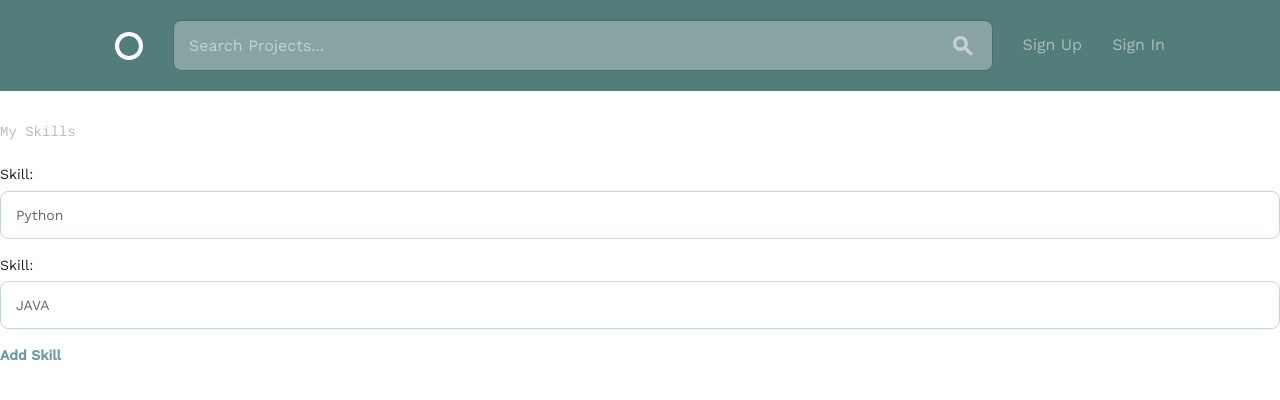
After one commit to taylorculver/Django_Team_Builder, a Django app: page /accounts/test/1/ in a window 1280 px wide. The commit adds this page. Shown: the top 400 px of the page. Run offline with Django 3.2, Linux system fonts and the light colour scheme; data comes from the database, SQL or seed files in the repository; both versions use the stored data as it was after the commit; parts of the project's set-up code (start-up, migrations or seed data) failed here and were passed over; some libraries are stand-ins or nearby versions.

Commit message:
View Profile Template Completed

```diff
--- a/team_builder/accounts/models.py
+++ b/team_builder/accounts/models.py
@@ -28,6 +28,7 @@ class Profile(models.Model):
         return self.username
 
 
+# from accounts.models import Skill -- to use in Python Shell
 class Skill(models.Model):
     """Model for listing user skills"""
     profile = models.ForeignKey(
--- /dev/null
+++ b/team_builder/accounts/templates/accounts/formsetfactorytest.html
@@ -0,0 +1,20 @@
+{% extends "layout.html" %}
+{% load bootstrap3 %}
+
+{% block body_content %}
+  <form enctype="multipart/form-data" method="POST">
+  {% csrf_token %}
+
+        <div class="circle--secondary--module">
+        <h4>My Skills</h4>
+        <ul class="circle--clone--list">
+          <li>
+{#            <input type="text" placeholder="Skill" />#}
+            {{ formset }}
+            <a class="circle--clone--add">Add Skill</a>
+            <a class="circle--clone--remove">Remove</a>
+          </li>
+        </ul>
+      </div>
+  </form>
+{% endblock %}
--- a/team_builder/accounts/urls.py
+++ b/team_builder/accounts/urls.py
@@ -8,4 +8,5 @@ urlpatterns = [
     url(r'^sign_out/$', views.sign_out, name='sign_out'),
     url(r'^(?P<pk>\w+)/$', views.Profile.as_view(), name="profile"),
     url(r'^(?P<pk>\w+)/edit/$', views.edit_profile, name="edit_profile"),
+    url(r'^test/(?P<pk>\w+)/$', views.add_skills, name="skills"),
 ]
--- a/team_builder/accounts/views.py
+++ b/team_builder/accounts/views.py
@@ -5,6 +5,7 @@ from django.contrib.auth.decorators import login_required
 from django.contrib.auth.forms import (AuthenticationForm,
                                        UserCreationForm, PasswordChangeForm)
 from django.core.urlresolvers import reverse
+from django.forms import inlineformset_factory
 from django.http import HttpResponseRedirect
 from django.shortcuts import get_object_or_404, render, redirect
 from django.views.generic import DetailView, TemplateView
@@ -43,6 +44,7 @@ class Profile(DetailView):
         context = super(Profile, self).get_context_data(**kwargs)
         context['user'] = models.User.objects.get(id=self.kwargs.get('pk'))
         context['projects'] = Project.objects.filter(owner_id=self.kwargs['pk'])
+        context['skills'] = models.Skill.objects.filter(profile_id=models.Profile.objects.get(username_id=self.kwargs['pk']).id)
         return context
 
 
@@ -89,6 +91,19 @@ def edit_profile(request, pk):
         'profile_form': profile_form
     })
 
+
+def add_skills(request, pk):
+    profile = models.Profile.objects.get(pk=pk)
+    SkillsInLineFormset = inlineformset_factory(models.Profile, models.Skill, fields=('skill',), max_num=1, can_delete=False)
+    if request.method == "POST":
+        formset = SkillsInLineFormset(request.POST, request.FILES, instance=profile)
+        if formset.is_valid():
+            formset.save()
+            # Do something. Should generally end with a redirect. For example:
+            return HttpResponseRedirect(profile.get_absolute_url())
+    else:
+        formset = SkillsInLineFormset(instance=profile)
+    return render(request, 'accounts/formsetfactorytest.html', {'formset': formset})
 
 def sign_in(request):
     form = AuthenticationForm()
```
Also changed, not shown: team_builder/accounts/templates/accounts/profile.html (+3 -5 lines), team_builder/db.sqlite3.
